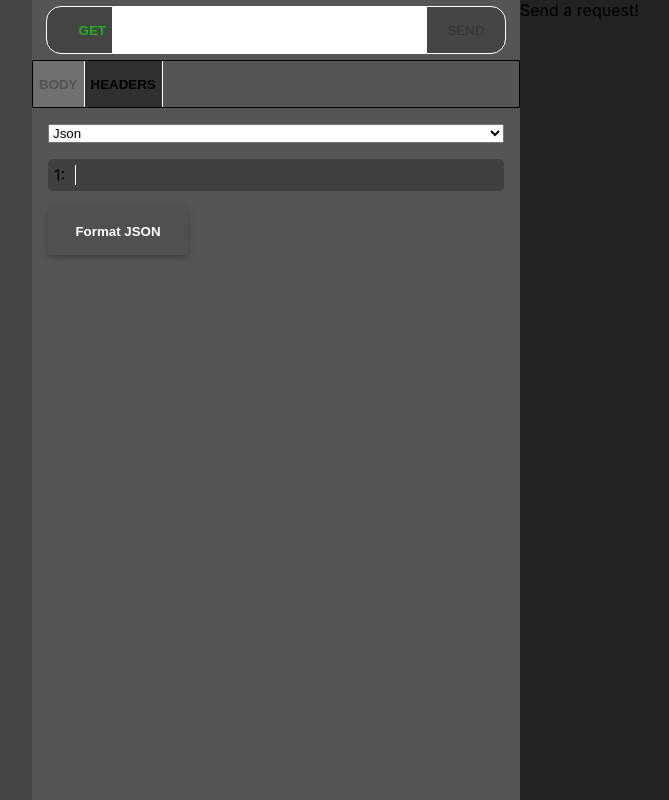
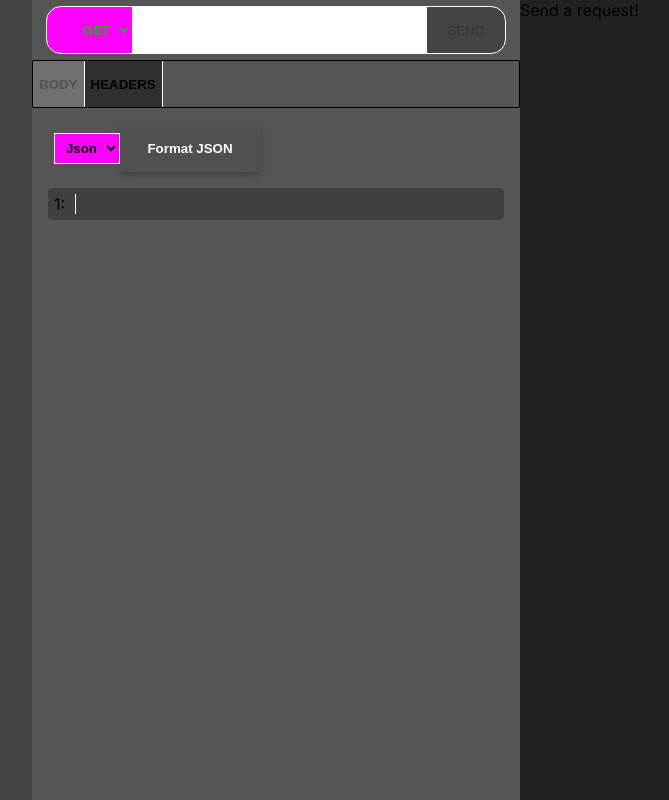
Before and after one commit to ViddeM/requeste-rs, a Next.js app: page / in a window 1280 px wide. Shown: the whole page, without its empty margins (272-941 px from the left). Built offline with nearby package versions, Linux system fonts and the light colour scheme.

Commit message:
Began work on styling dropdown

```diff
--- a/src/components/elements/dropdown/Dropdown.module.scss
+++ b/src/components/elements/dropdown/Dropdown.module.scss
@@ -0,0 +1,8 @@
+.dropdownBase {
+    margin: 6px 0 6px 6px;
+    border: 1px solid white;
+    padding: 6px;
+    text-align: right;
+    font-weight: bolder;
+    background-color: #FF00FF !important;
+}
--- a/src/components/elements/dropdown/Dropdown.tsx
+++ b/src/components/elements/dropdown/Dropdown.tsx
@@ -10,9 +10,15 @@ export type DropdownBaseProps = SelectHTMLAttributes<HTMLSelectElement> & {
   options: Option[];
 };
 
-export const DropdownBase: FC<DropdownBaseProps> = ({ options, ...props }) => {
+export const DropdownBase: FC<DropdownBaseProps> = ({
+  options,
+  className,
+  ...props
+}) => {
+  const style = `${className} ${styles.dropdownBase}`;
+
   return (
-    <select {...props}>
+    <select {...props} className={style}>
       {options.map((o) => (
         <DropdownOption key={o.value as Key} option={o} />
       ))}
--- a/src/components/views/request/ContentView/RequestBodyView/RequestBodyView.module.scss
+++ b/src/components/views/request/ContentView/RequestBodyView/RequestBodyView.module.scss
@@ -33,3 +33,7 @@
     background-color: white;
     margin: 0 10px;
 }
+
+.bodyTypeDropdown {
+    background-color: blue;
+}
--- a/src/components/views/request/ContentView/RequestBodyView/RequestBodyView.tsx
+++ b/src/components/views/request/ContentView/RequestBodyView/RequestBodyView.tsx
@@ -17,6 +17,7 @@ export const RequestBodyView = () => {
 
   return (
     <div className={styles.requestBodyViewContainer}>
+      <div>
         <Dropdown
           options={ALL_BODY_TYPES.map((t) => {
             return {
@@ -24,7 +25,10 @@ export const RequestBodyView = () => {
               value: t,
             };
           })}
+          className={styles.bodyTypeDropdown}
         />
+        <Button onClick={() => setJson(formatJson(json))}>Format JSON</Button>
+      </div>
       <div className={styles.editorContainer}>
         <div className={styles.codeLinesContainer}>
           {Array.from(Array(rowCount).keys()).map((n) => (
@@ -39,7 +43,6 @@ export const RequestBodyView = () => {
           onChange={(e) => setJson(e.target.value)}
         />
       </div>
-      <Button onClick={() => setJson(formatJson(json))}>Format JSON</Button>
     </div>
   );
 };
--- a/src/components/views/request/UrlView/UrlView.module.scss
+++ b/src/components/views/request/UrlView/UrlView.module.scss
@@ -20,17 +20,10 @@
 }
 
 .methodDropdown {
-    appearance: none;
-    margin: 6px 0 6px 6px;
-    border: 1px solid white;
     border-top-left-radius: 15px;
     border-bottom-left-radius: 15px;
     border-top-right-radius: 0;
     border-bottom-right-radius: 0;
-    padding: 6px;
-    text-align: right;
-    font-weight: bolder;
-    background-color: #444444;
 }
 
 .methodDropdownGET {
```
Lines whose indentation alone changed are shown as unchanged.
